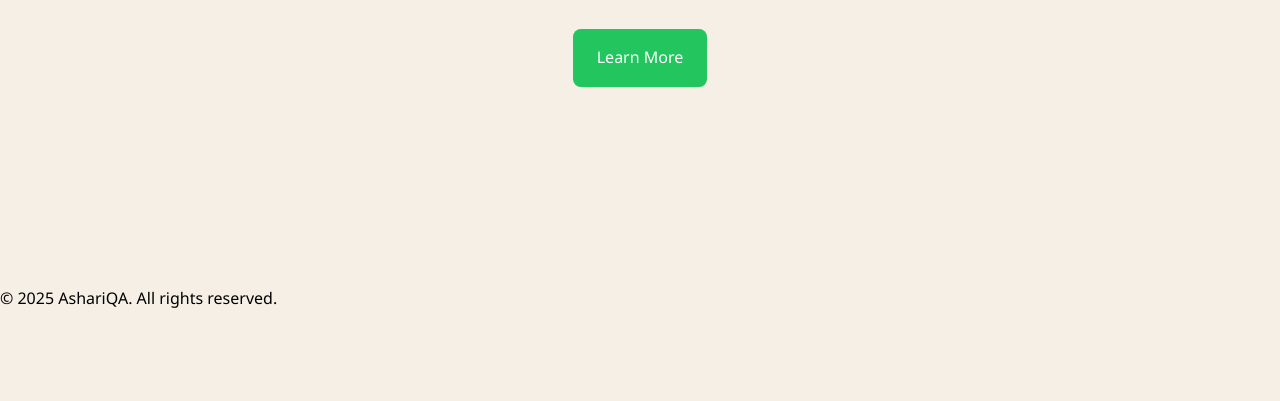
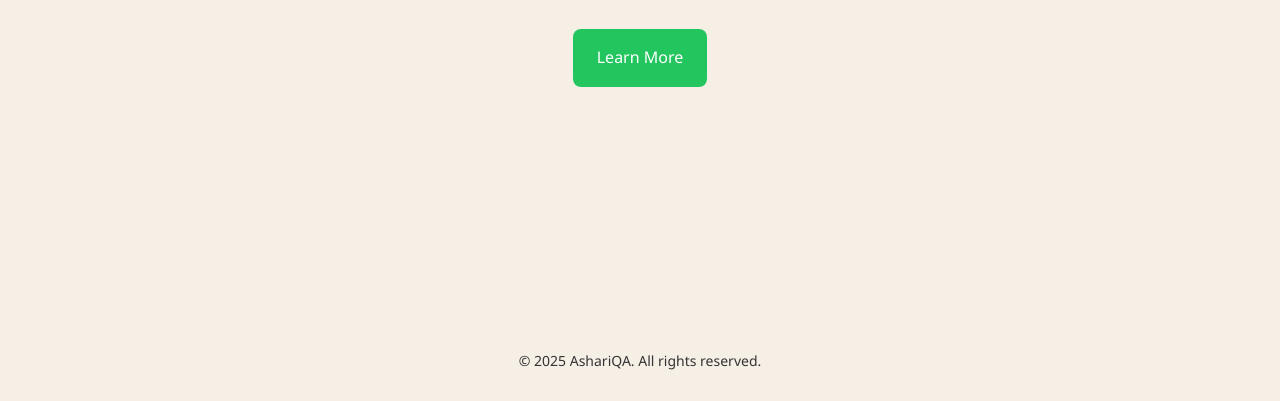
Before and after one commit to ghstx9/AshariQA, a plain HTML site: page indextest1.html in a window 1280 px wide. Shown: the part 429-830 px from the top of the page. Before the commit the page ends 800 px from the top, so only its background shows below. Drawn offline with Linux system fonts and the light colour scheme.

Commit message:
Update styles.css

```diff
--- a/styles.css
+++ b/styles.css
@@ -340,3 +340,22 @@ body.dark-mode .hero-button:hover {
     transform: translateY(0);
   }
 }
+
+footer {
+  text-align: center;
+  padding: 20px;
+  background-color: #f5efe6; /* Light grey background */
+  color: #333;
+  font-size: 14px;
+  margin-top: 40px;
+  transition: background-color 0.3s ease, color 0.3s ease;
+}
+
+body.dark-mode footer {
+  background-color: #121212; /* Dark mode background */
+  color: #ccc; /* Dark mode text color */
+}
+
+footer p {
+  margin: 5px 0;
+}
```
